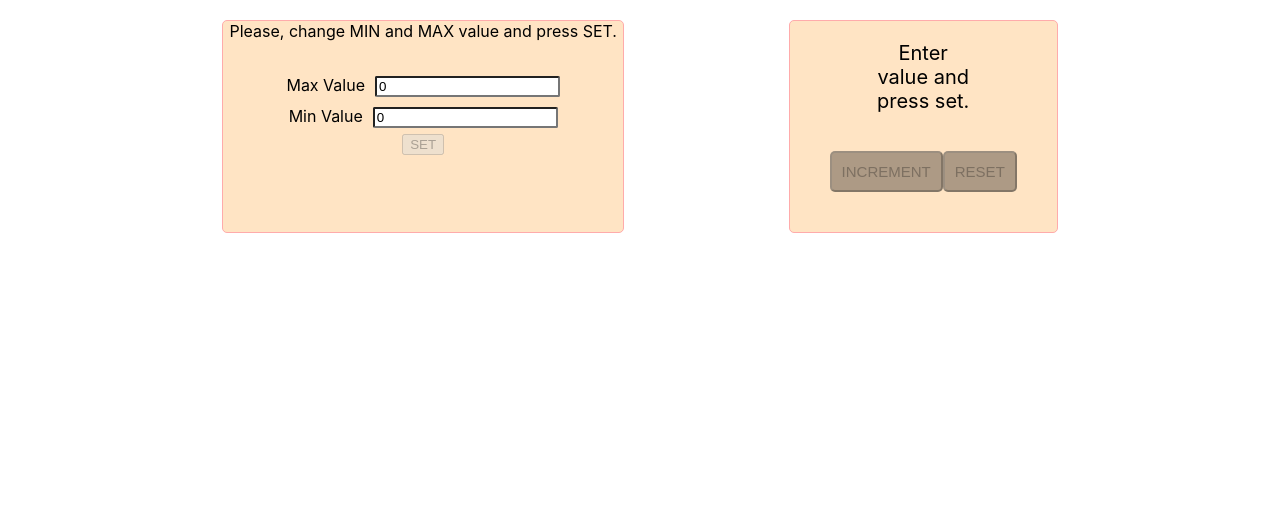
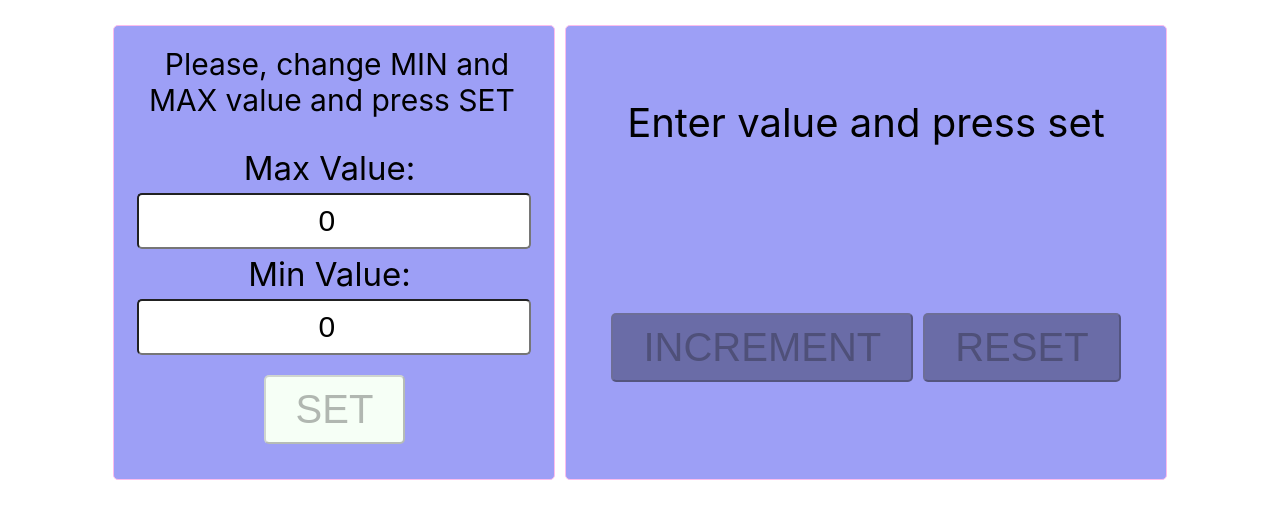
Before and after one commit to talerqa/counter, a React (Create React App) app: page / in a window 1280 px wide. Shown: the top 518 px of the page. Built offline with nearby package versions, Linux system fonts and the light colour scheme.

Commit message:
add: css style

```diff
--- a/src/App.css
+++ b/src/App.css
@@ -1,27 +1,34 @@
 .App {
   display: flex;
-  justify-content: space-around;
+  justify-content: center;
   margin: 20px auto;
   text-align: center;
-
-  max-width: 1000px;
-
-
+  max-width: 1200px;
   border-radius: 5px;
 }
 
-.buttonWrapper {
+.SetCounter {
+  max-width: 400px;
+  border: 1px solid #fcbded;
+  background-color: rgba(48, 51, 236, 0.47);
+  border-radius: 5px;
+  margin: 5px;
+  padding: 20px;
+}
+
+.SetCounter-title {
+  margin-top: 30px;
+  font-size: 30px;
+  padding-left: 5px;
+  padding-right: 5px;
+  text-align: center;
+}
+
+.WrapperButtonsCounter {
   display: flex;
   flex-direction: row;
   justify-content: space-between;
   margin: 40px;
-}
-
-.Set-counter{
-  width: 400px;
-  border: 1px solid #ffabab;
-  background-color: bisque;
-  border-radius: 5px;
 }
 
 .Set-input {
@@ -29,7 +36,12 @@
 }
 
 .Wrapper-counter {
-  border: 1px solid #ffabab;
-  background-color: bisque;
+  display: flex;
+  flex-direction: column;
+  justify-content: center;
+  border: 1px solid #fcbded;
+  background-color: rgba(48, 51, 236, 0.47);
   border-radius: 5px;
+  margin: 5px;
+
 }
--- a/src/App.tsx
+++ b/src/App.tsx
@@ -4,9 +4,9 @@ import {Counter} from './Components/Counter/Counter';
 import {ButtonSetData} from './Components/Counter/Buttons/ButtonSetData';
 import {ButtonUpdateCounter} from './Components/Counter/Buttons/ButtonUpdateCounter';
 import {InputChangeValue} from './Components/dataCounter/InputChangeValue';
-import {enterValueAC, statusReducer} from './StatusReducer';
+import {enterValueAC, statusReducer} from './Reducer/StatusReducer';
 
-export type StatusType = 'Enter value and press set.' | 'Counter value is out of range.' | number
+export type StatusType = 'Enter value and press set' | 'Counter value is out of range' | number
 
 export type TitleType = 'INCREMENT' | 'RESET'
 
@@ -23,10 +23,8 @@ function App() {
   const [value, setValue] = useState<number>(maxValue);
 
   //status в котором находится счетчик Нужно ввести значение либо Значения не допустимы либо Счетчик
-  // const [status, setStatus] = useState<StatusType>('Enter value and press set.');
-
   const [status, dispatchStatus] = useReducer(statusReducer,
-    'Enter value and press set.')
+    'Enter value and press set')
 
   //Условия дизейбла кнопок
   const isDisabled = maxValue <= minValue || maxValue < 0 || minValue < 0;
@@ -108,10 +106,9 @@ function App() {
 
   return (
     <div className={'App'}>
-      <div className={'Set-counter'}>
+      <div className={'SetCounter'}>
         <div>
-          <span>Please, change MIN and MAX value and press SET. </span>
-
+          <span className={'SetCounter-title'}>Please, change MIN and MAX value and press SET</span>
           <div className={'Set-input'}>
             {titleInputValue.map(buttonName => {
               return <InputChangeValue
@@ -134,15 +131,12 @@ function App() {
         </div>
       </div>
       <div className={'Wrapper-counter'}>
-
         <Counter maxCounter={maxValue}
                  minCounter={minValue}
                  value={value}
                  isDisabled={isDisabled}
                  status={status}/>
-
-        <div className="buttonWrapper">
-
+        <div className="WrapperButtonsCounter">
           {title.map(buttonName => {
             return <ButtonUpdateCounter
               status={status}
@@ -151,12 +145,7 @@ function App() {
               value={value}
               incrementCounter={incrementCounter}
               resetCounter={resetCounter}
-              title={buttonName}
-
-
-
-            />
-
+              title={buttonName}/>
           })}
         </div>
       </div>
--- /dev/null
+++ b/src/Components/Counter/Buttons/ButtonSetCounter.module.css
@@ -0,0 +1,15 @@
+.buttonCounter {
+  padding: 15px;
+}
+
+.button {
+  background-color: #f6fff6;
+  font-size: 40px;
+  padding: 10px 30px;
+  border-radius: 5px;
+  outline: none;
+}
+
+.buttonActive:active {
+  background-color: rgba(38, 169, 21, 0.52);
+}
--- a/src/Components/Counter/Buttons/ButtonSetData.tsx
+++ b/src/Components/Counter/Buttons/ButtonSetData.tsx
@@ -1,4 +1,5 @@
 import React from 'react';
+import s from './ButtonSetCounter.module.css'
 
 type ButtonSetDataProps  = {
   maxValue: number
@@ -12,8 +13,8 @@ export const ButtonSetData = (props: ButtonSetDataProps) => {
   const handler = () => props.onSetMinAndMaxValue(props.maxValue, props.minValue, props.value)
 
   return (
-    <div>
-      <button
+    <div className={s.buttonCounter}>
+      <button className={!props.disabled ? s.button + ' ' + s.buttonActive : s.button}
         //Если большее выбранное число больше меньшего, то кнопка раздизейбливается
         disabled={props.disabled}
         onClick={handler}>SET
--- a/src/Components/Counter/Buttons/ButtonUpdateCounter.module.css
+++ b/src/Components/Counter/Buttons/ButtonUpdateCounter.module.css
@@ -1,16 +1,18 @@
 .buttonIncrement {
-  background-color: #26a915;
-  font-size: 15px;
+  background-color: rgba(38, 169, 21, 0.52);
+  margin: 5px;
+  font-size: 40px;
+  padding: 10px 30px;
   border-radius: 5px;
-  padding: 10px;
   outline: none;
 }
 
 .buttonReset {
-  background-color: #912b2b;
-  font-size: 15px;
+  background-color: rgba(255, 51, 51, 0.84);
+  margin: 5px;
+  font-size: 40px;
+  padding: 10px 30px;
   border-radius: 5px;
-  padding: 10px;
   outline: none;
 }
 
--- a/src/Components/Counter/Counter.module.css
+++ b/src/Components/Counter/Counter.module.css
@@ -1,10 +1,9 @@
 .wrapper {
-
   margin: 20px auto;
-  font-size: 20px;
+  font-size: 40px;
   color: black;
-  width: 100px;
-  height: 70px;
+  max-width: 555px;
+  height: 150px;
 }
 
 .counter {
@@ -12,16 +11,19 @@
 }
 
 .number {
-  font-size: 30px;
+  font-size: 80px;
   margin: 20px auto;
-  color: black;
-  width: 100px;
-  height: 70px;
+  color: rgba(0, 0, 0, 0.85);
+  width: 200px;
+  border: 3px solid rgba(94, 238, 192, 0.87);
+  border-radius: 20px;
+  height: 130px;
 }
 
 .final {
-  color: red;
+  color: rgba(255, 0, 0, 0.93);
   margin: 20px auto;
-  border-radius: 5px;
-
+  border: 3px solid rgba(255, 67, 74, 0.54);
+  border-radius: 20px;
+  height: 130px;
 }
--- a/src/Components/dataCounter/InputChangeValue.module.css
+++ b/src/Components/dataCounter/InputChangeValue.module.css
@@ -1,13 +1,17 @@
 .inputDefault {
-  border-radius: 2px;
+  border-radius: 5px;
+  height: 50px;
+  text-align: center;
+  font-size: 30px;
 }
 
 .inputActive {
-  background-color: #26a915;
+  background-color: rgba(38, 169, 21, 0.52);
   margin-top: 5px;
   margin-bottom: 5px;
+}
 
-}
+
 
 .input {
   background-color: white;
@@ -15,8 +19,10 @@
   margin-bottom: 5px;
 }
 
+
+
 .error {
-  background-color: #ff0000;
+  background-color: rgba(255, 0, 0, 0.6);
   margin-top: 5px;
   margin-bottom: 5px;
 
@@ -24,4 +30,5 @@
 
 .spanTitle {
   padding-right: 10px;
+  font-size: 33px;
 }
--- a/src/Components/dataCounter/InputChangeValue.tsx
+++ b/src/Components/dataCounter/InputChangeValue.tsx
@@ -1,7 +1,6 @@
 import React, {ChangeEvent} from 'react';
 import {StatusType, TitleInputValue} from '../../App';
 import s from './InputChangeValue.module.css';
-
 
 type valuePropsType = {
   maxValue: number
@@ -20,8 +19,8 @@ export const InputChangeValue = (props: valuePropsType) => {
     let changedValue = Number(event.currentTarget.value)
     let status
     changedValue <= props.minValue || changedValue < 0 || props.minValue < 0
-      ? status = 'Counter value is out of range.'
-      : status = 'Enter value and press set.'
+      ? status = 'Counter value is out of range'
+      : status = 'Enter value and press set'
       //кладу Number(event.currentTarget.value) потому что сломается из-за status
     props.handlerMaxValue(Number(event.currentTarget.value), status);
   }
@@ -30,19 +29,19 @@ export const InputChangeValue = (props: valuePropsType) => {
     let changedNumber = Number(event.currentTarget.value)
     let status
     props.maxValue <= changedNumber || props.maxValue < 0 || changedNumber < 0
-      ? status = 'Counter value is out of range.'
-      : status = 'Enter value and press set.'
+      ? status = 'Counter value is out of range'
+      : status = 'Enter value and press set'
     props.handlerMinValue(changedNumber, status)
   }
 
   return (
     <div>
-      <span className={s.spanTitle}>{props.title === 'Max Value' ? 'Max Value' : 'Min Value'}</span>
+      <span className={s.spanTitle}>{props.title === 'Max Value' ? 'Max Value:' : 'Min Value:'}</span>
       <input
         type="number"
         value={props.title === 'Max Value' ? props.maxValue : props.minValue}
         onChange={props.title === 'Max Value' ? onChangeMaxValue : onChangeMinValue}
-        className={props.status === 'Counter value is out of range.'
+        className={props.status === 'Counter value is out of range'
           ? s.error + " " + s.inputDefault
           : condition
             ? s.input + " " + s.inputDefault
--- a/src/StatusReducer.tsx
+++ b/src/Reducer/StatusReducer.tsx
@@ -1,5 +1,5 @@
 import React from 'react';
-import {StatusType} from './App';
+import {StatusType} from '../App';
 
 export const statusReducer = (state: any, action: EnterValueACType) => {
   switch (action.type) {
--- a/src/index.tsx
+++ b/src/index.tsx
@@ -8,9 +8,7 @@ const root = ReactDOM.createRoot(
   document.getElementById('root') as HTMLElement
 );
 root.render(
-
     <App />
-
 );
 
 // If you want to start measuring performance in your app, pass a function
```
